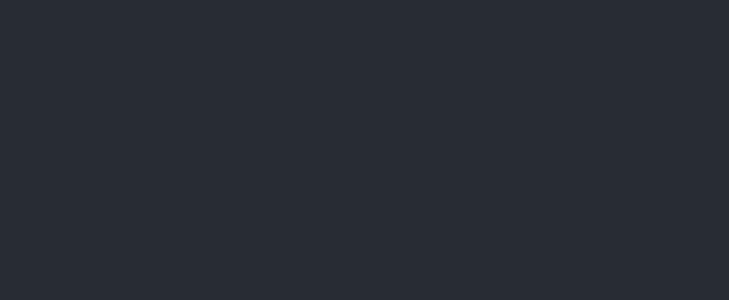
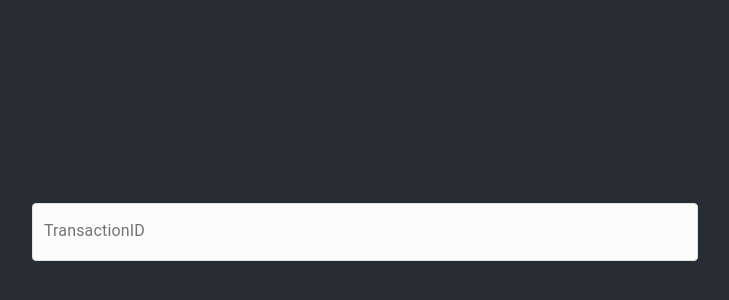
Before and after one commit to unegma/transaction-tools, a React (Create React App) app: page / in a window 1280 px wide. Shown: the part 168-468 px from the top of the page, without its empty margins (275-1004 px from the left). Built offline with nearby package versions, Linux system fonts and the light colour scheme.

Commit message:
Add TransactionID input box

```diff
--- a/src/App.css
+++ b/src/App.css
@@ -13,7 +13,7 @@
   }
 }
 
-.App-header {
+.App-body {
   background-color: #282c34;
   min-height: 100vh;
   display: flex;
--- a/src/App.tsx
+++ b/src/App.tsx
@@ -1,11 +1,13 @@
 import React from 'react';
 import './App.css';
+import MainInput from "./components/MainInput";
 
 function App() {
   return (
     <div className="App">
-      <header className="App-header">
-      </header>
+      <div className="App-body">
+        <MainInput></MainInput>
+      </div>
     </div>
   );
 }
--- /dev/null
+++ b/src/components/MainInput.tsx
@@ -0,0 +1,73 @@
+import React from 'react';
+import {
+  createStyles,
+  fade,
+  Theme,
+  makeStyles,
+} from '@material-ui/core/styles';
+import TextField, { TextFieldProps } from '@material-ui/core/TextField';
+import { OutlinedInputProps } from '@material-ui/core/OutlinedInput';
+
+const useStylesReddit = makeStyles((theme: Theme) =>
+  createStyles({
+    root: {
+      '& > *': {
+        // margin: theme.spacing(0.1),
+        width: '50vw',
+      },
+      border: '1px solid #e2e2e1',
+      overflow: 'hidden',
+      borderRadius: 4,
+      backgroundColor: '#fcfcfb',
+      transition: theme.transitions.create(['border-color', 'box-shadow']),
+      '&:hover': {
+        backgroundColor: '#fff',
+      },
+      '&$focused': {
+        backgroundColor: '#fff',
+        boxShadow: `${fade(theme.palette.primary.main, 0.25)} 0 0 0 2px`,
+        borderColor: theme.palette.primary.main,
+      },
+    },
+    focused: {},
+  }),
+);
+
+function InputTextField(props: TextFieldProps) {
+  const classes = useStylesReddit();
+
+  return (
+    <TextField
+      InputProps={{ classes, disableUnderline: true } as Partial<OutlinedInputProps>}
+      {...props}
+    />
+  );
+}
+
+const useStyles = makeStyles((theme: Theme) =>
+  createStyles({
+    root: {
+      display: 'flex',
+      flexWrap: 'wrap',
+    },
+    margin: {
+      margin: theme.spacing(1),
+    },
+  }),
+);
+
+export default function CustomizedInputs() {
+  const classes = useStyles();
+
+  return (
+    <form className={classes.root} noValidate>
+      <InputTextField
+        label="TransactionID"
+        className={classes.margin}
+        defaultValue=""
+        variant="filled"
+        id="main-input"
+      />
+    </form>
+  );
+}
```
